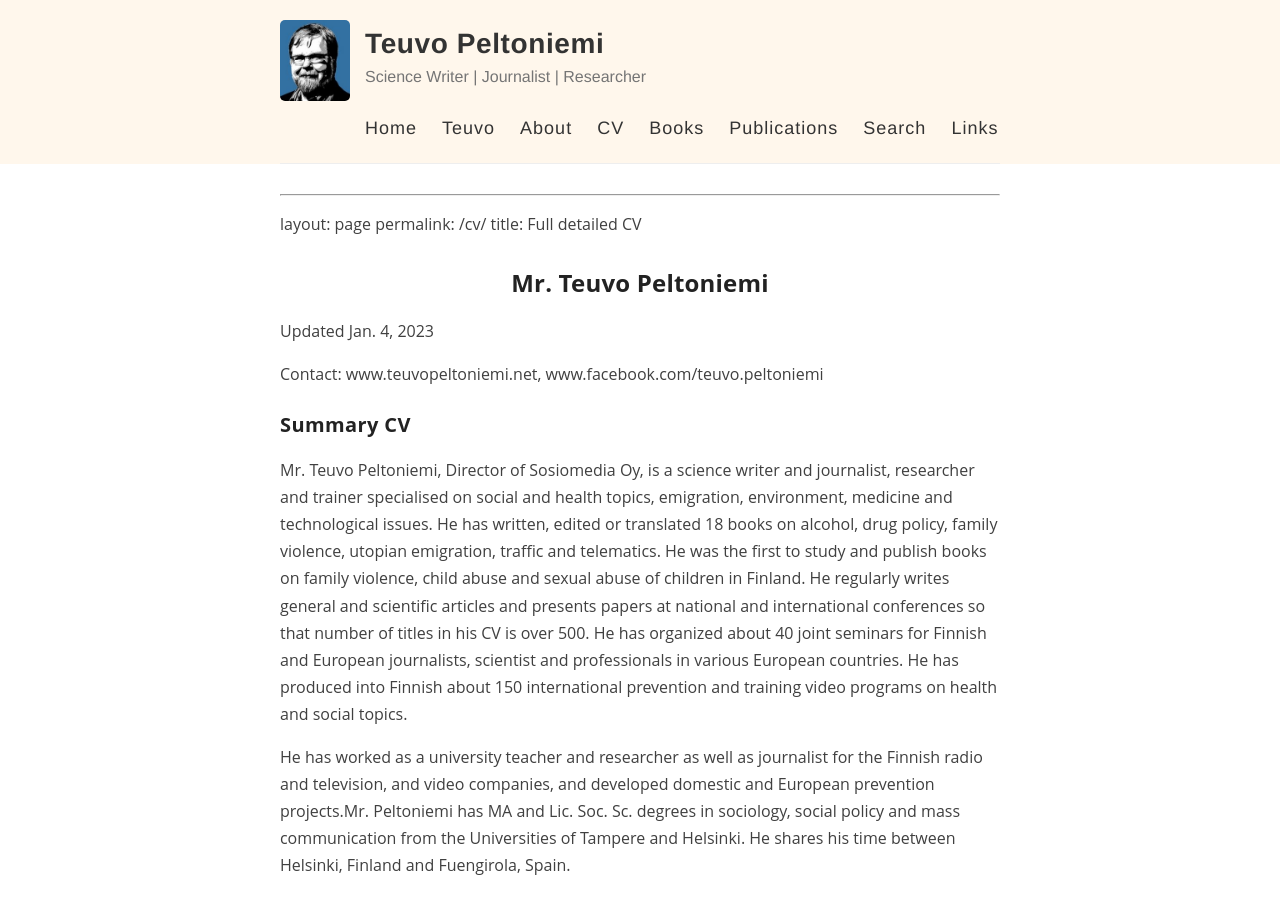
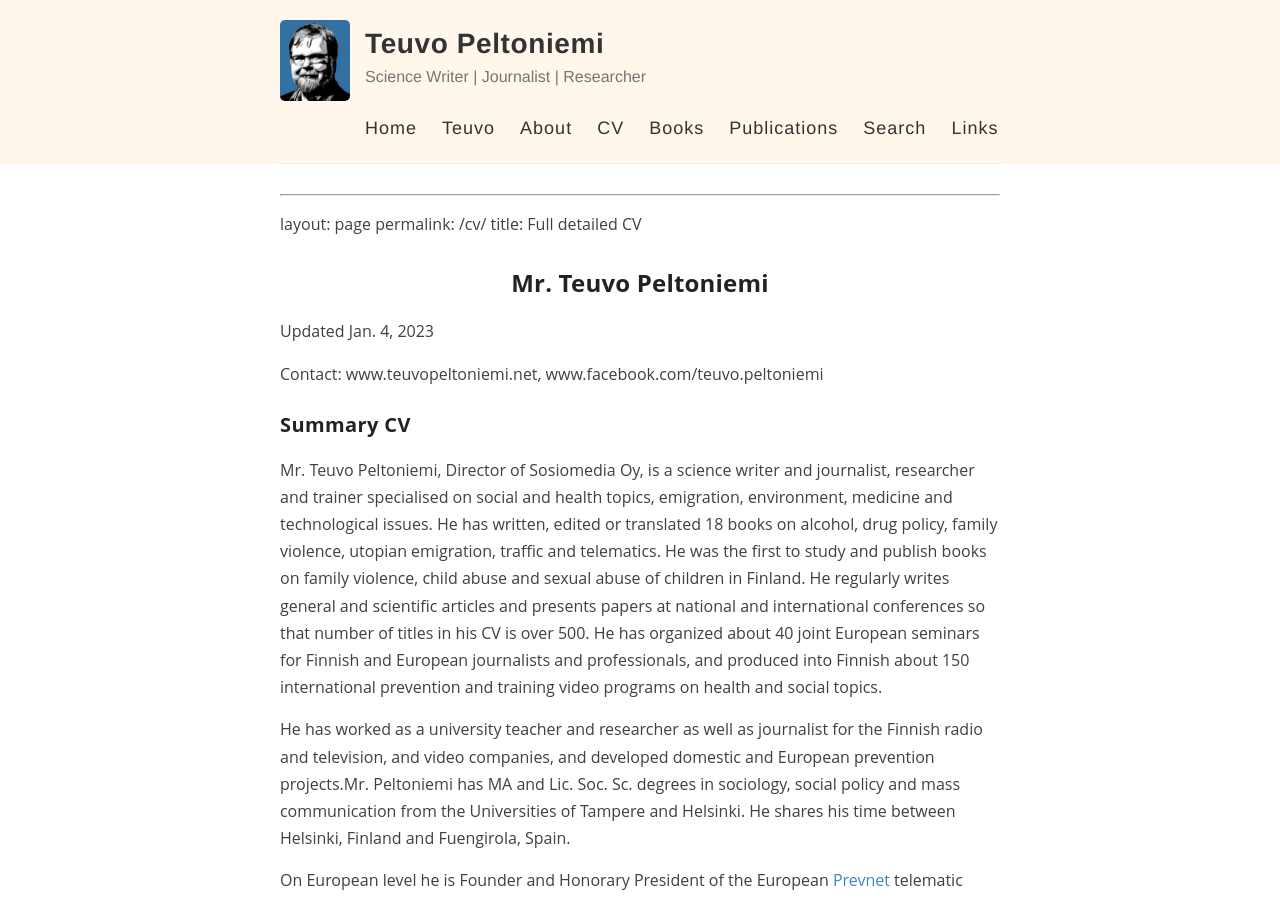
Before and after one commit to taromorimoto/teuvopeltoniemi, a Jekyll site: the page built from _pages/cv.md, in a window 1280 px wide and 900 px high. Built offline with Jekyll 4.4.1, drawn with Linux system fonts in a browser that asks for light colours; our own code applies the rules of GitHub Pages for plain Markdown files.

Commit message:
Update cv.md

```diff
--- a/_pages/cv.md
+++ b/_pages/cv.md
@@ -12,7 +12,7 @@
 
 ### Summary CV
 
-Mr. Teuvo Peltoniemi, Director of Sosiomedia Oy, is a science writer and journalist, researcher and trainer specialised on social and health topics, emigration, environment, medicine and technological issues. He has written, edited or translated 18 books on alcohol, drug policy, family violence, utopian emigration, traffic and telematics. He was the first to study and publish books on family violence, child abuse and sexual abuse of children in Finland. He regularly writes general and scientific articles and presents papers at national and international conferences so that number of titles in his CV is over 500. He has organized about 40 joint seminars for Finnish and European journalists, scientist and professionals in various European countries. He has produced into Finnish about 150 international prevention and training video programs on health and social topics.
+Mr. Teuvo Peltoniemi, Director of Sosiomedia Oy, is a science writer and journalist, researcher and trainer specialised on social and health topics, emigration, environment, medicine and technological issues. He has written, edited or translated 18 books on alcohol, drug policy, family violence, utopian emigration, traffic and telematics. He was the first to study and publish books on family violence, child abuse and sexual abuse of children in Finland. He regularly writes general and scientific articles and presents papers at national and international conferences so that number of titles in his CV is over 500. He has organized about 40 joint European seminars for Finnish and European journalists and professionals, and produced into Finnish about 150 international prevention and training video programs on health and social topics.
 
 He has worked as a university teacher and researcher as well as journalist for the Finnish radio and television, and video companies, and developed domestic and European prevention projects.Mr. Peltoniemi has MA and Lic. Soc. Sc. degrees in sociology, social policy and mass communication from the Universities of Tampere and Helsinki. He shares his time between Helsinki, Finland and Fuengirola, Spain.
 
```
